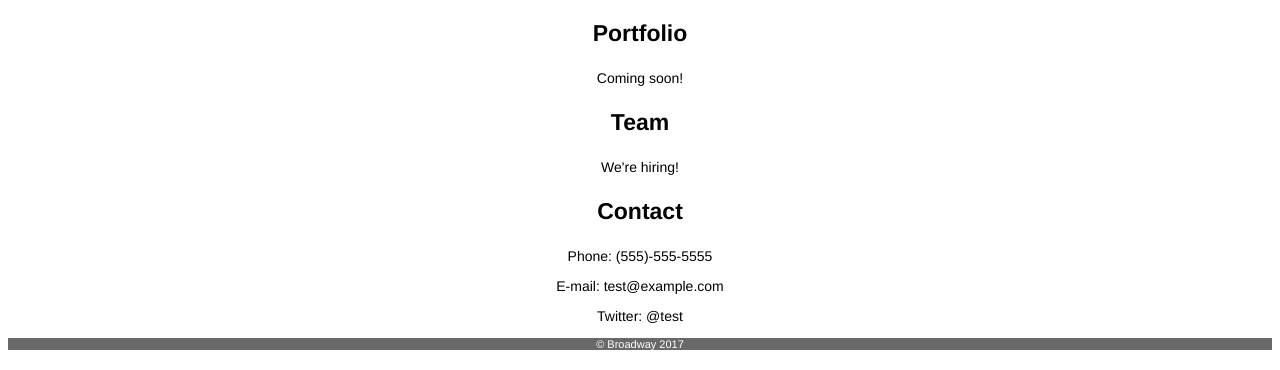
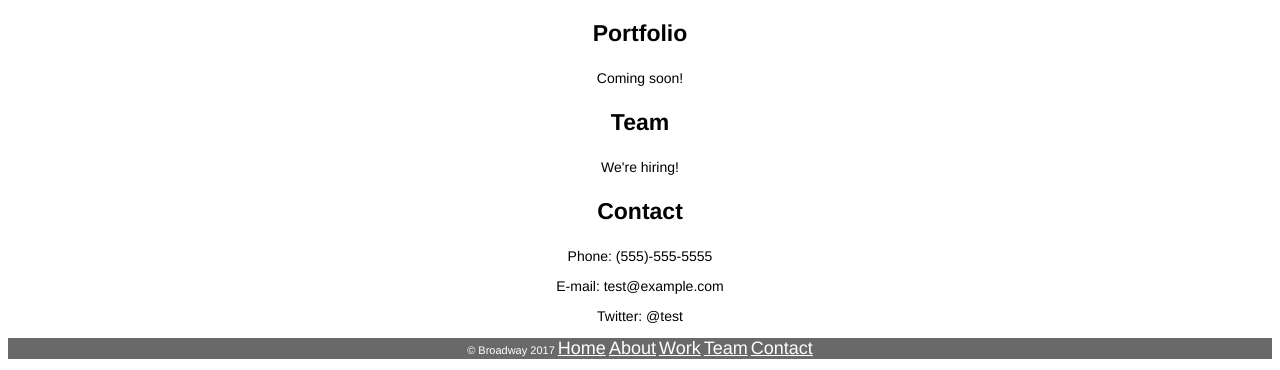
Before and after one commit to tmaryw/Broadway, a plain HTML site: page index.html in a window 1280 px wide. Shown: the part 1693-2063 px from the top of the page. Drawn offline with Linux system fonts and the light colour scheme.

Commit message:
Push more changes.

```diff
--- a/index.html
+++ b/index.html
@@ -28,17 +28,19 @@
       </div>
     <div class="supporting">
       <h3 id="flatiron">Designed in New York</h3>
-      <h3>Portfolio</h3>
+      <h3 id="work">Portfolio</h3>
         <p>Coming soon!</p>
-      <h3>Team</h3>
+      <h3 id="team">Team</h3>
         <p>We're hiring!</p>
-      <h3>Contact</h3>
+      <h3 id="contact">Contact</h3>
         <p>Phone: (555)-555-5555</p>
         <p>E-mail: test@example.com</p>
         <p>Twitter: @test</p>
     </div>
     <div class="footer">
-      <p>© Broadway 2017</p>
+      <p>© Broadway 2017
+      <a class="btn-nav" href="#">Home<a> <a class="btn-nav" href="#process">About</a> <a <a class="btn-nav" href="#work">Work</a> <a class="btn-nav" href="#team">Team</a> <a class="btn-nav" href="#contact">Contact</a>
+      </p>
 
       </div>
 
```
